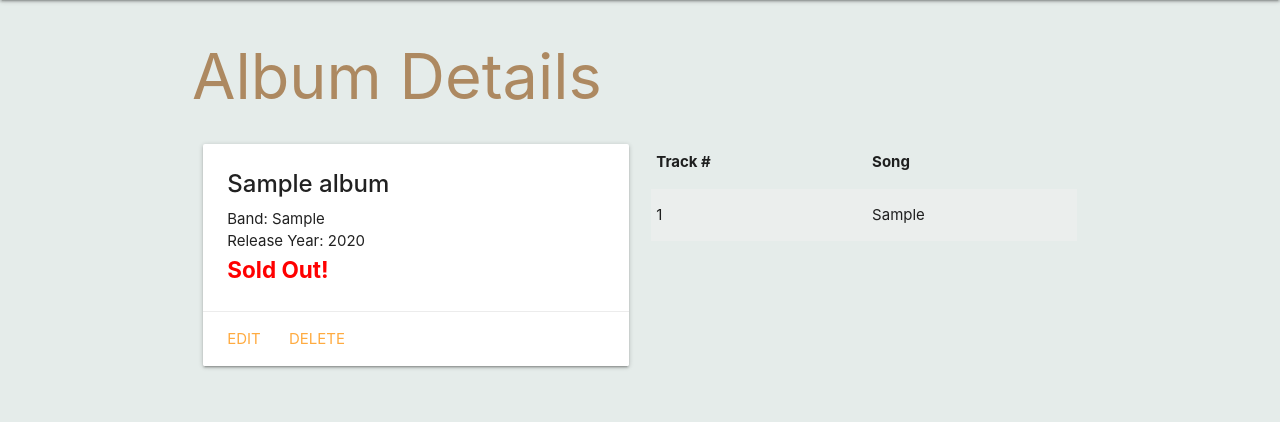
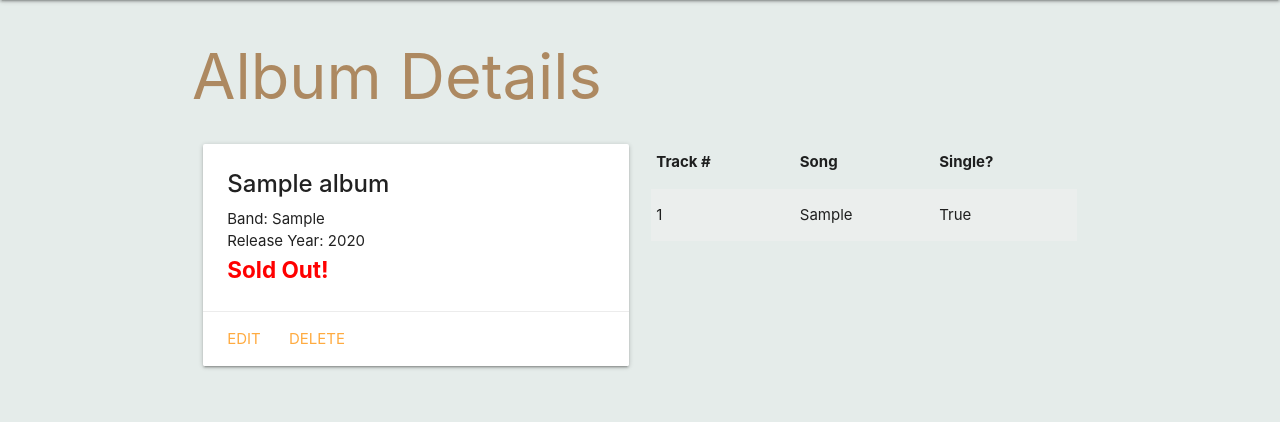
Before and after one commit to raromano92/Album-collector, a Django app: page /albums/1/ in a window 1280 px wide. Shown: the part 64-486 px from the top of the page. Run offline with Django 4.2, Linux system fonts and the light colour scheme; tables that the repository leaves empty hold one stand-in row (values such as "Sample post").

Commit message:
Added forms.py and setup modelform for tracklist

```diff
--- a/main_app/templates/albums/detail.html
+++ b/main_app/templates/albums/detail.html
@@ -26,13 +26,14 @@
   <div class="col s6">
     <table class="striped">
       <thead>
-        <tr><th>Track #</th><th>Song</th></tr>
+        <tr><th>Track #</th><th>Song</th><th>Single?</th></tr>
       </thead>
       <tbody>
         {% for track in album.tracklist_set.all %}
           <tr>
             <td>{{ track.order }}</td>
             <td>{{ track.track }}</td>
+            <td>{{ track.single }}</td>
           </tr>
         {% endfor %}
       </tbody>
```
Also changed, not shown: main_app/forms.py (added, +7 -0 lines).
